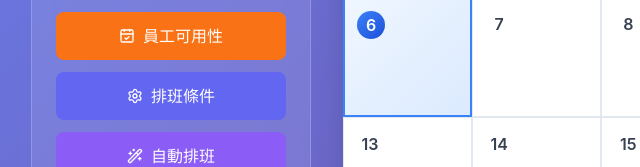
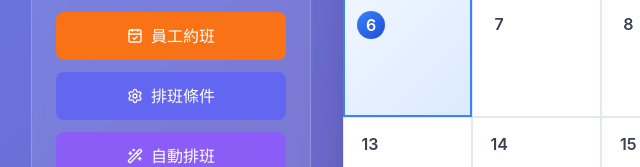
Before and after one commit to ccherdoctor-chiu/shedule-in-ER, a plain HTML site: page index.html in a window 1280 px wide. Shown: the part 455-622 px from the top of the page, 1-641 px from the left. Drawn offline with nearby package versions, Linux system fonts and the light colour scheme.

Commit message:
Update index.html
改成員工約班

```diff
--- a/index.html
+++ b/index.html
@@ -302,7 +302,7 @@
                     <div class="mb-8">
                         <h3 class="text-lg font-semibold mb-4 flex items-center gap-2"><i data-lucide="zap" class="w-5 h-5"></i>快速操作</h3>
                         <div class="space-y-3">
-                            <button id="openAvailabilityModalBtn" class="w-full bg-orange-500 hover:bg-orange-600 text-white px-4 py-3 rounded-lg transition-all flex items-center justify-center gap-2"><i data-lucide="calendar-check" class="w-4 h-4"></i>員工可用性</button>
+                            <button id="openAvailabilityModalBtn" class="w-full bg-orange-500 hover:bg-orange-600 text-white px-4 py-3 rounded-lg transition-all flex items-center justify-center gap-2"><i data-lucide="calendar-check" class="w-4 h-4"></i>員工約班</button>
                             <button id="openConditionsModalBtn" class="w-full bg-indigo-500 hover:bg-indigo-600 text-white px-4 py-3 rounded-lg transition-all flex items-center justify-center gap-2"><i data-lucide="settings" class="w-4 h-4"></i>排班條件</button>
                             <button id="autoScheduleBtn" class="w-full bg-violet-500 hover:bg-violet-600 text-white px-4 py-3 rounded-lg transition-all flex items-center justify-center gap-2"><i data-lucide="wand-2" class="w-4 h-4"></i>自動排班</button>
                             <button id="validateScheduleBtn" class="w-full bg-emerald-500 hover:bg-emerald-600 text-white px-4 py-3 rounded-lg transition-all flex items-center justify-center gap-2"><i data-lucide="shield-check" class="w-4 h-4"></i>檢查衝突</button>
```
